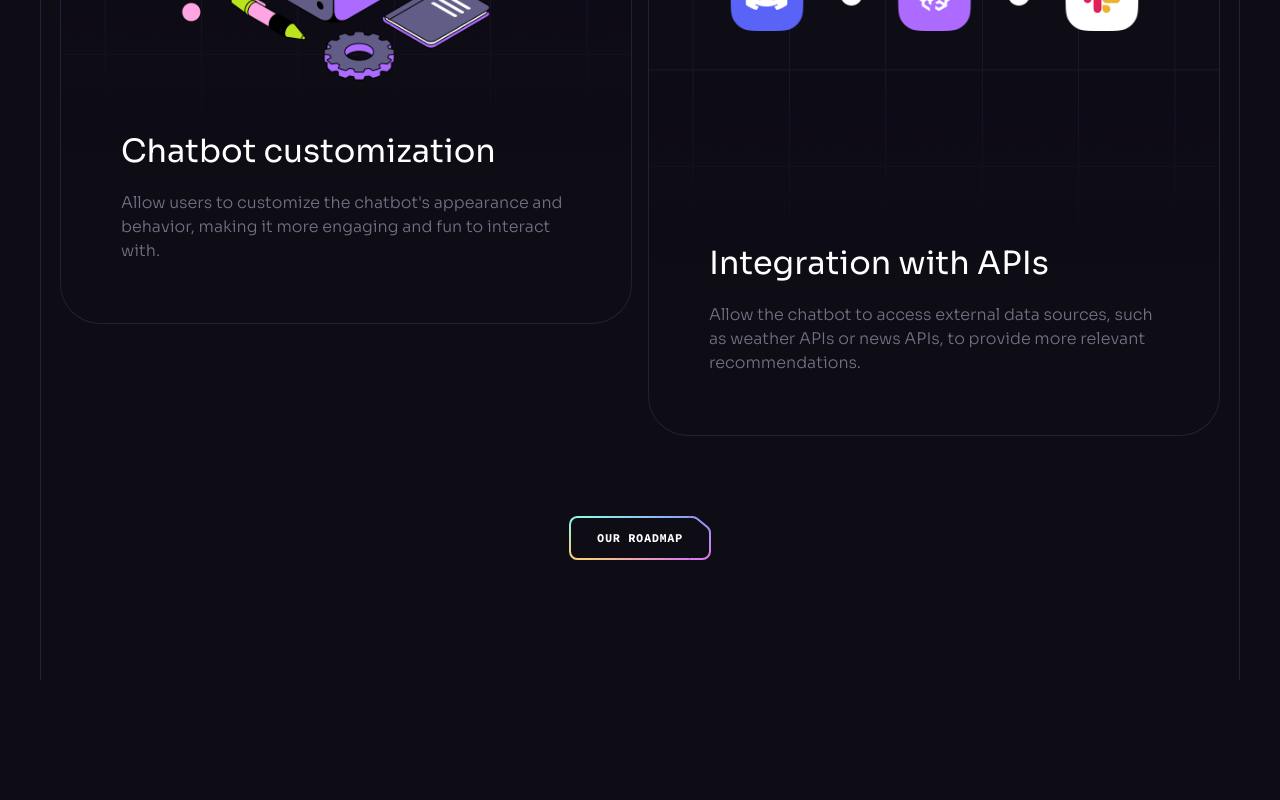
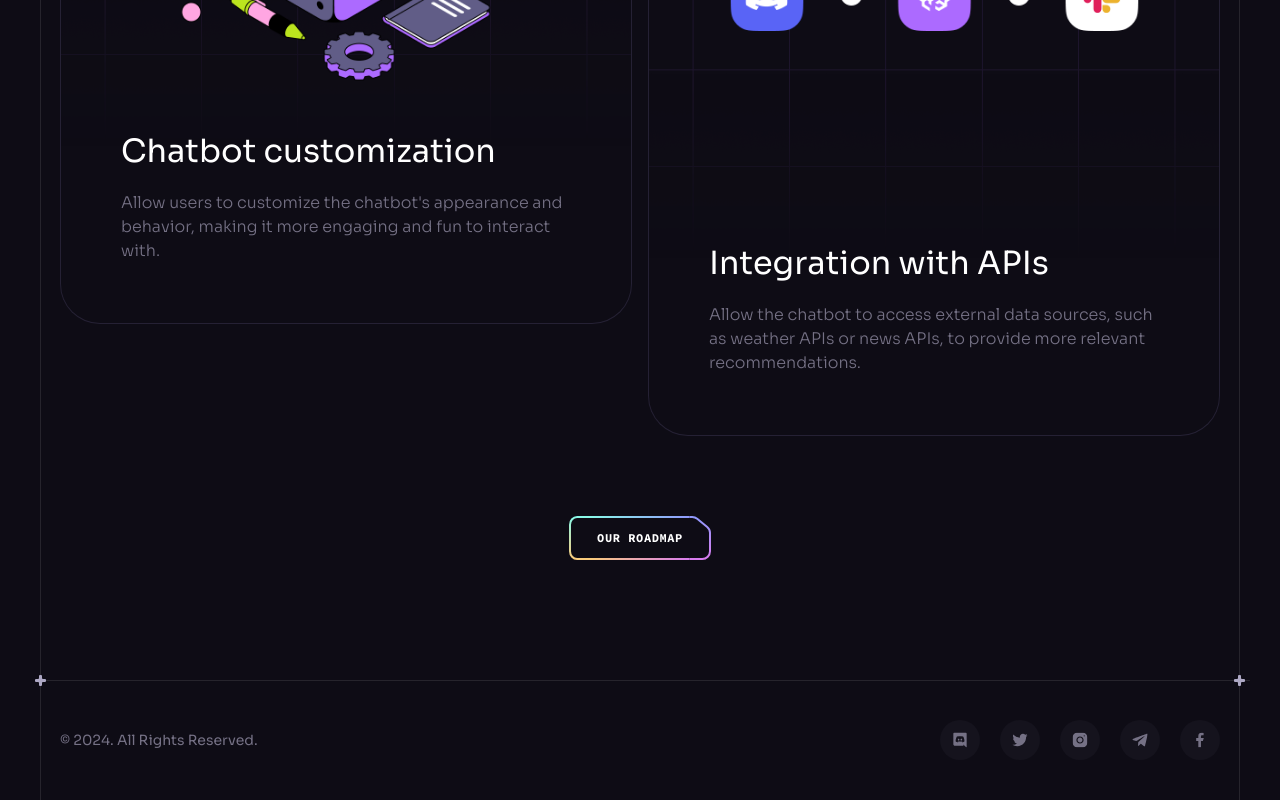
Before and after one commit to ERFAN-REVENANT/brainwave-react, a React (Vite) app: page / in a window 1280 px wide. Shown: the part 8557-9357 px from the top of the page. Before the commit the page ends 9237 px from the top, so only its background shows below. Built offline with nearby package versions, Linux system fonts and the light colour scheme.

Commit message:
footer is done

```diff
--- a/src/App.jsx
+++ b/src/App.jsx
@@ -7,6 +7,7 @@
 import Services from "./components/Services";
 import Pricing from "./components/Pricing";
 import Roadmap from "./components/Roadmap";
+import Footer from "./components/Footer";
 
 const App = () => {
   return (
@@ -19,6 +20,7 @@
         <Services></Services>
         <Pricing></Pricing>
         <Roadmap></Roadmap>
+        <Footer></Footer>
       </div>
       <ButtonGradient></ButtonGradient>
     </Fragment>
--- /dev/null
+++ b/src/components/Footer.jsx
@@ -0,0 +1,29 @@
+import React from "react";
+import Section from "./Section";
+import { socials } from "../constants";
+
+const Footer = () => {
+  return (
+    <Section crosses className="!px-0 !py-10">
+      <div className="container flex sm:justify-between justify-center items-center gap-10 max-sm:flex-col">
+        <p className="caption text-n-4 lg:block">
+          © {new Date().getFullYear()}. All Rights Reserved.
+        </p>
+        <ul className="flex gap-5 flex-wrap">
+          {socials.map((item) => (
+            <a
+              key={item.id}
+              href={item.url}
+              className="flex items-center justify-center w-10 h-10 bg-n-7 rounded-full transition-colors hover:bg-n-6"
+              target="_blank"
+            >
+              <img src={item.iconUrl} width={16} height={16} alt="" />
+            </a>
+          ))}
+        </ul>
+      </div>
+    </Section>
+  );
+};
+
+export default Footer;
```
Also changed, not shown: public/tailwind.css.
